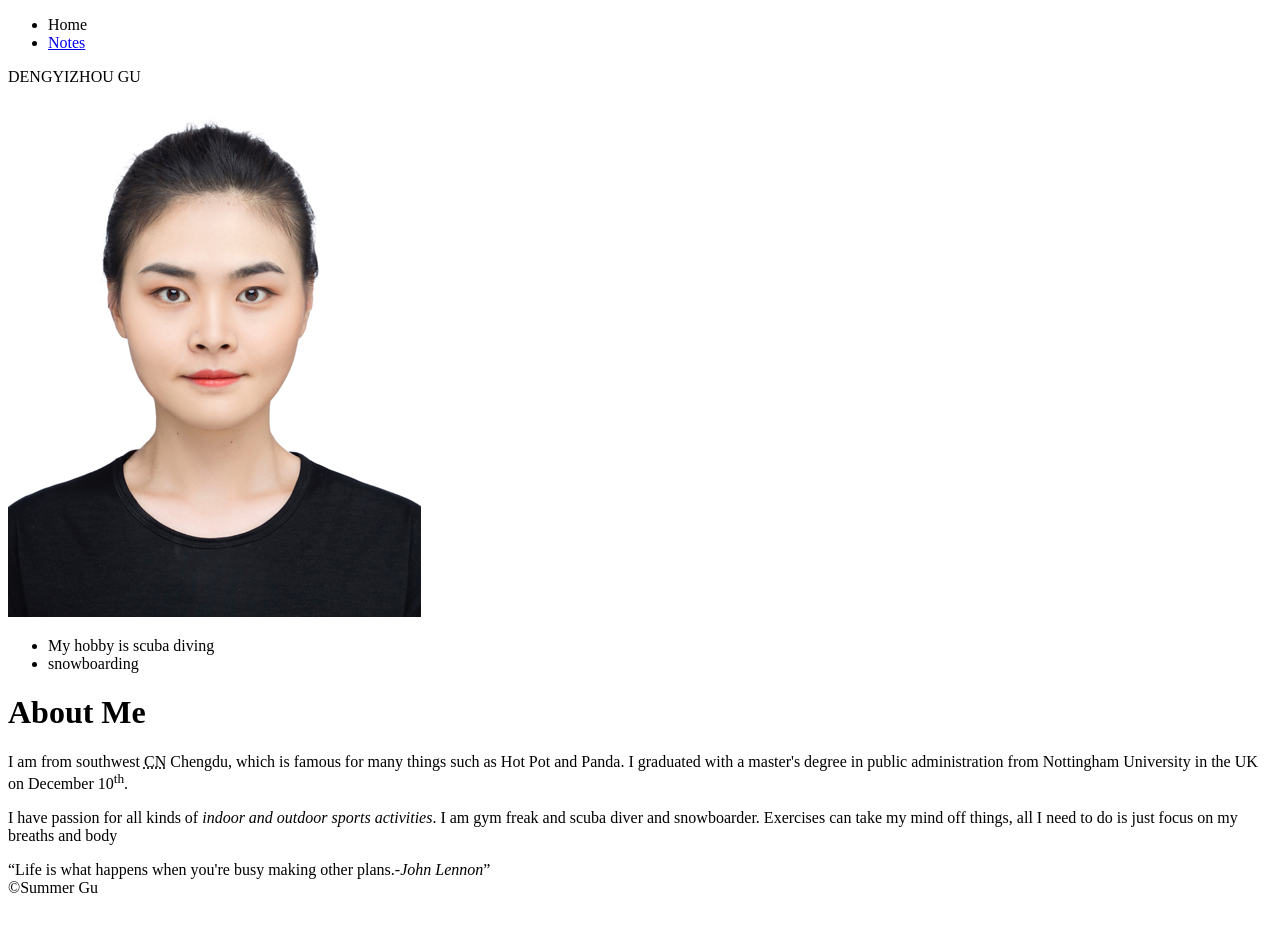
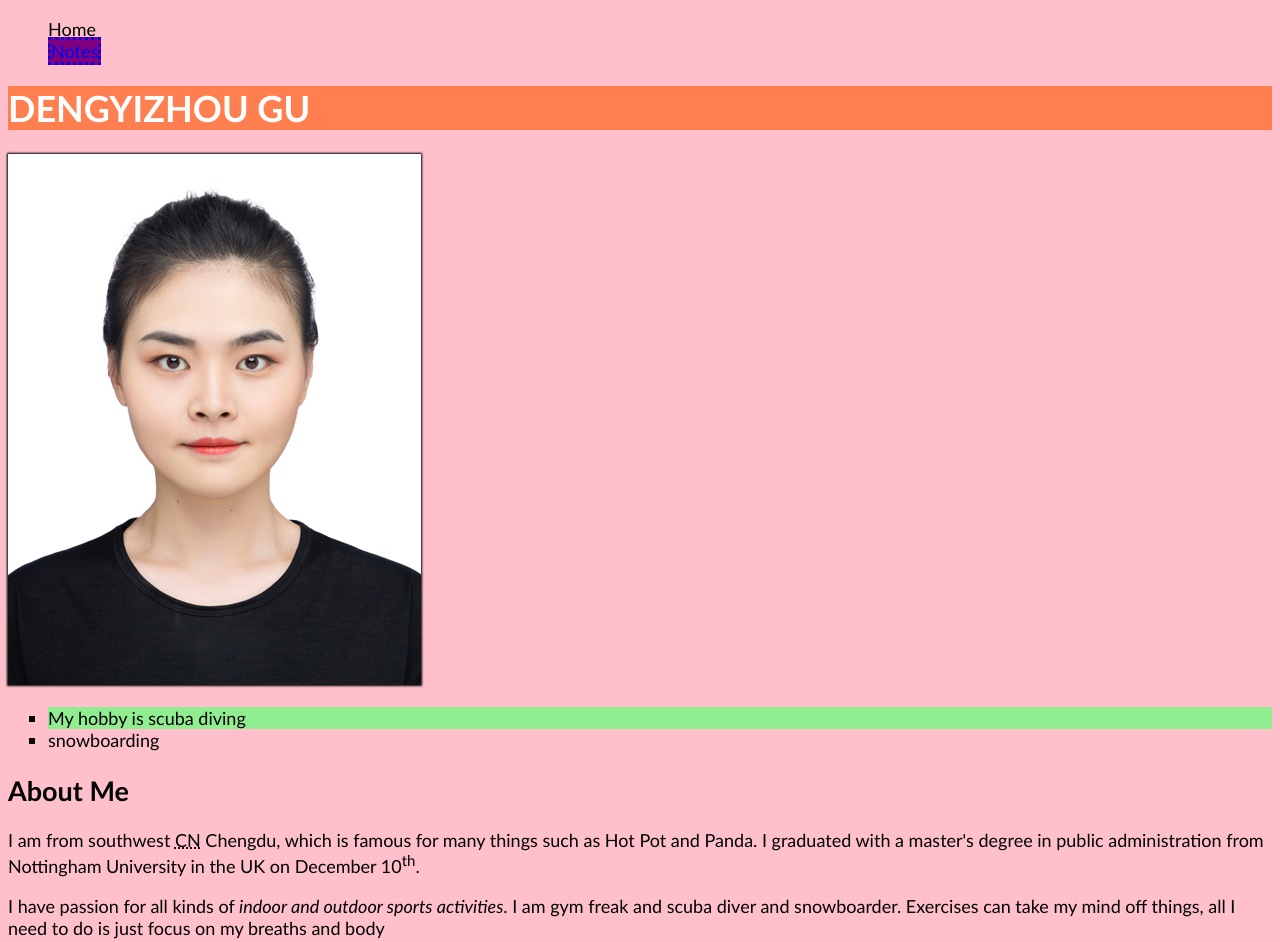
Before and after one commit to gu000051/Githup, a plain HTML site: page html-assignment/index.html in a window 1280 px wide. Shown: the top 942 px of the page. Before the commit the page ends 905 px from the top, so only its background shows below. Drawn offline with Linux system fonts and the light colour scheme.

Commit message:
css assignment

```diff
--- /dev/null
+++ b/html-assignment/css/main.css
@@ -0,0 +1,43 @@
+/* My Awesome CSS */
+
+body {
+    background-color: pink;
+    font-family: 'Gill Sans', 'Gill Sans MT', Calibri, 'Trebuchet MS', sans-serif;
+    font-size: 18px;
+}
+
+header,footer {
+    background-color: coral;
+}
+
+.site-title {
+    color:white;
+}
+
+#my-image {
+    box-shadow: 0 0 2px 1px black;
+}
+
+#remove {
+    list-style-type: none;
+}
+
+ul{
+    list-style-type: square;
+}
+
+article li:nth-child(odd) {
+    background: lightgreen;
+  }
+
+  a:link {
+    text-decoration: none; background-color: purple;
+  }
+
+  a:hover {
+    background-color: green;
+  }
+
+  a:link {
+    border-style: dotted;
+  }
--- a/html-assignment/index.html
+++ b/html-assignment/index.html
@@ -5,23 +5,28 @@
     <meta http-equiv="X-UA-Compatible" content="IE=edge">
     <meta name="viewport" content="width=device-width, initial-scale=1.0">
     <title>Document</title>
+    <link href="css/main.css" rel="stylesheet">
 </head>
 <body>
-    <ul>
+    <ul id="remove">
         <li>Home</li>
         <li><a href="notes.html">Notes</a></li>
     </ul>
-    <header>DENGYIZHOU GU</header>
-    <img src="images/WechatIMG13.jpeg" alt="DENGYIZHOU GU">
+    <header>
+        <h1 class="site-title">DENGYIZHOU GU</h1>
+    </header>
+<article>
+    <img id="my-image" src="images/WechatIMG13.jpeg" alt="DENGYIZHOU GU">
     <ul>
         <li>My hobby is scuba diving </li>
         <li>snowboarding</li>
       </ul>
     <h1>About Me</h1>
+
     <p>I am from southwest <abbr title="CHINA">CN</abbr> Chengdu, which is famous for many things such as Hot Pot and Panda. I graduated with a master's degree in public administration from Nottingham University in the UK on December 10<sup>th</sup>.</p>
     <p>I have passion for all kinds of <em>indoor and outdoor sports activities</em>. I am gym freak and scuba diver and snowboarder. Exercises can take my mind off things, all I need to do is just focus on my breaths and body</p>
     <q>Life is what happens when you're busy making other plans.-<cite>John Lennon</cite></q>
-
+</article>
     <footer>&copy;Summer Gu</footer>
 </body>
 </html>
```
Also changed, not shown: html-assignment/notes.html (+2 -1 lines), 2 other files.
